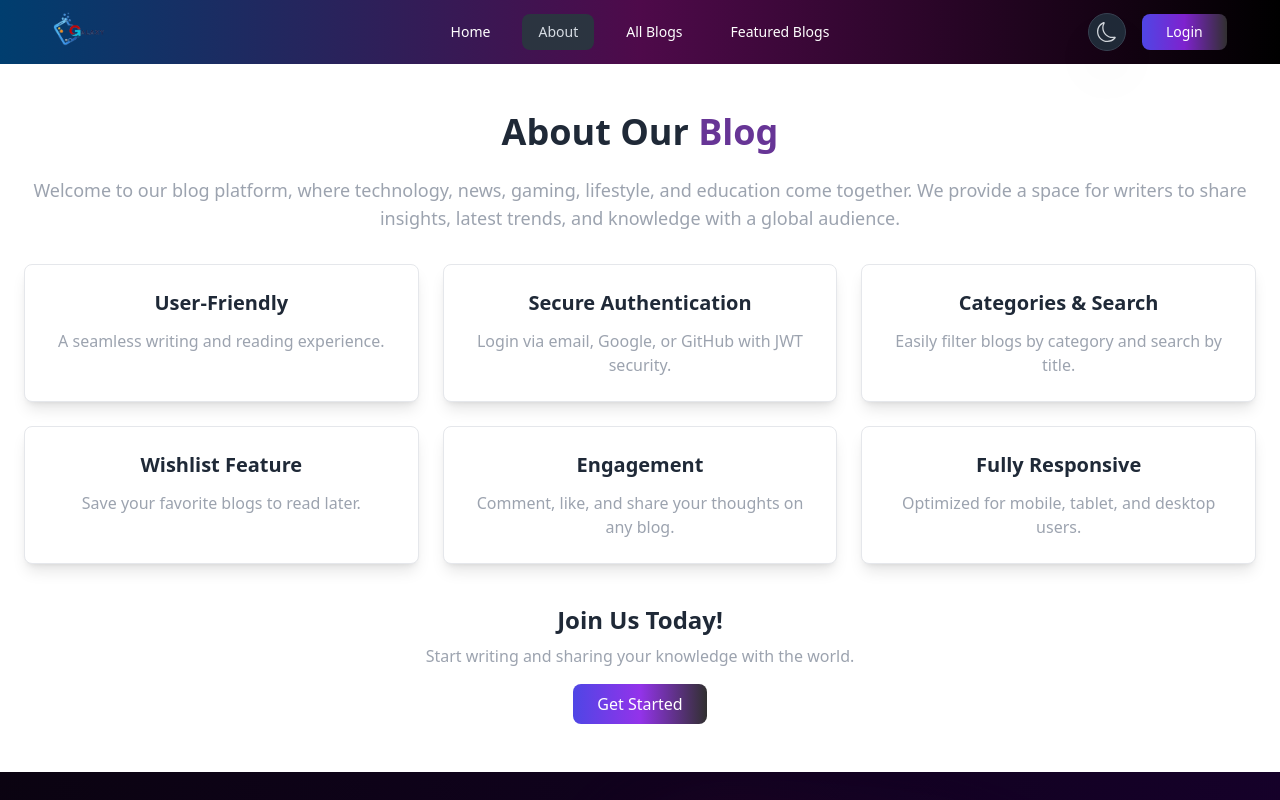
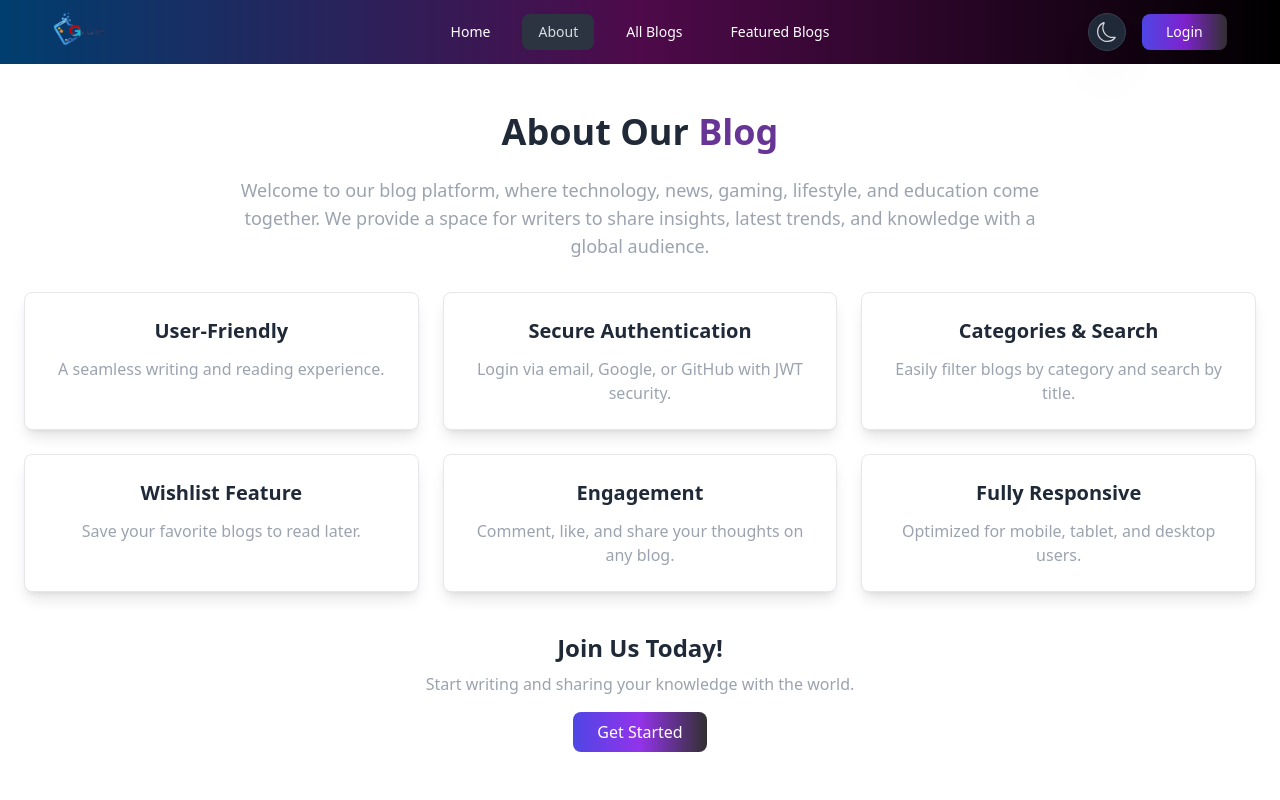
Before and after one commit to wptasmina/blogging-client-site, a React (Vite) app: page /about in a window 1280 px wide. Shown: the top 800 px of the page. Built offline with nearby package versions, Linux system fonts and the light colour scheme; no server answers.

Commit message:
add about paga desc text width update

```diff
--- a/src/Pages/About.jsx
+++ b/src/Pages/About.jsx
@@ -30,7 +30,7 @@ const About = () => {
     <div className="">
         {/* Description Section */}
         <motion.p
-        className="text-lg  text-gray-400 text-center mb-8"
+        className="text-lg  text-gray-400 text-center md:w-2/3 w-full mx-auto mb-8"
         initial={{ opacity: 0 }}
         animate={{ opacity: 1 }}
         transition={{ duration: 1 }}
```
